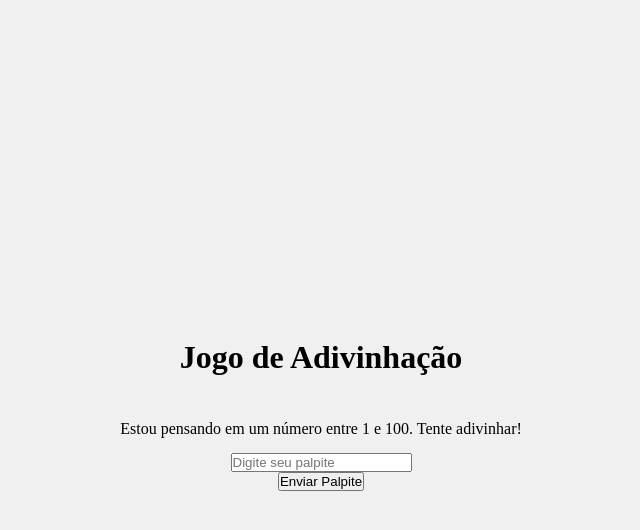
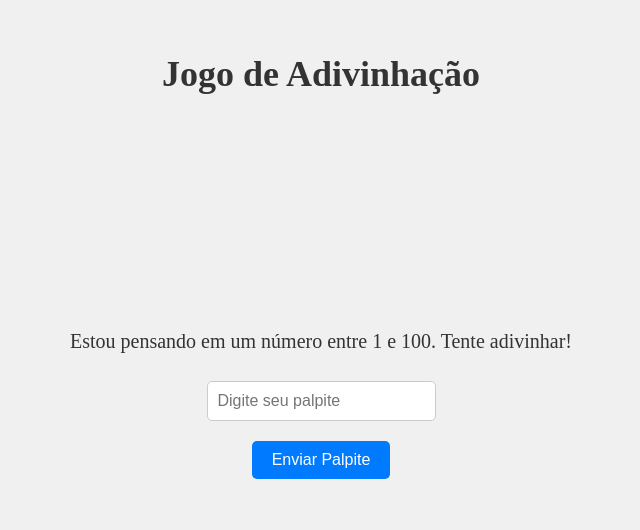
Before and after one commit to Herrera-Pedro/Aulas-Javascript, a plain HTML site: page Projetos/Jogo de adivinhação/index.html in a window 1280 px wide. Shown: the whole page, without its empty margins (319-959 px from the left). Drawn offline with Linux system fonts and the light colour scheme.

Commit message:
HTML and CSS update

```diff
--- a/Projetos/Jogo de adivinhação/index.html
+++ b/Projetos/Jogo de adivinhação/index.html
@@ -11,7 +11,7 @@
 
     <h1>Jogo de Adivinhação</h1>
     <p>Estou pensando em um número entre 1 e 100. Tente adivinhar!</p>
-    <input type="number" id="guess" placeholder="Digite seu palpite">
+    <input type="number" id="guess" placeholder="Digite seu palpite"  required>
     <button id="submitGuess">Enviar Palpite</button>
 
     <script src="script.js"></script>
--- a/Projetos/Jogo de adivinhação/style.css
+++ b/Projetos/Jogo de adivinhação/style.css
@@ -1,3 +1,9 @@
+input::-webkit-outer-spin-button,
+input::-webkit-inner-spin-button {
+  -webkit-appearance: none;
+  margin: 0;
+}
+
 * {
     margin: 0;
     padding: 0;
@@ -13,3 +19,45 @@ body {
     background-color: #f0f0f0;
     line-height: 3; /* Aumenta o espaço entre as linhas */
 }
+
+h1 {
+    font-size: 36px;
+    margin-bottom: 20px;
+    color: #333;
+    text-align: center;
+    position: absolute;
+    top: 20px;
+    left: 50%;
+    transform: translateX(-50%);
+}
+
+p {
+    font-size: 20px;
+    margin: 10px 0;
+    color: #333;
+}
+
+button {
+    margin: 20px;
+    padding: 10px 20px;
+    font-size: 16px;
+    background-color: #007BFF;
+    color: white;
+    border: none;
+    border-radius: 5px;
+    cursor: pointer;
+    transition: background-color 0.3s ease;
+}
+
+input#guess {
+    padding: 10px;
+    font-size: 16px;
+    border: 1px solid #ccc;
+    border-radius: 5px;
+    outline: none;
+    transition: border-color 0.3s ease;
+}
+
+input#guess:focus {
+    border-color: #007BFF;
+}
```
